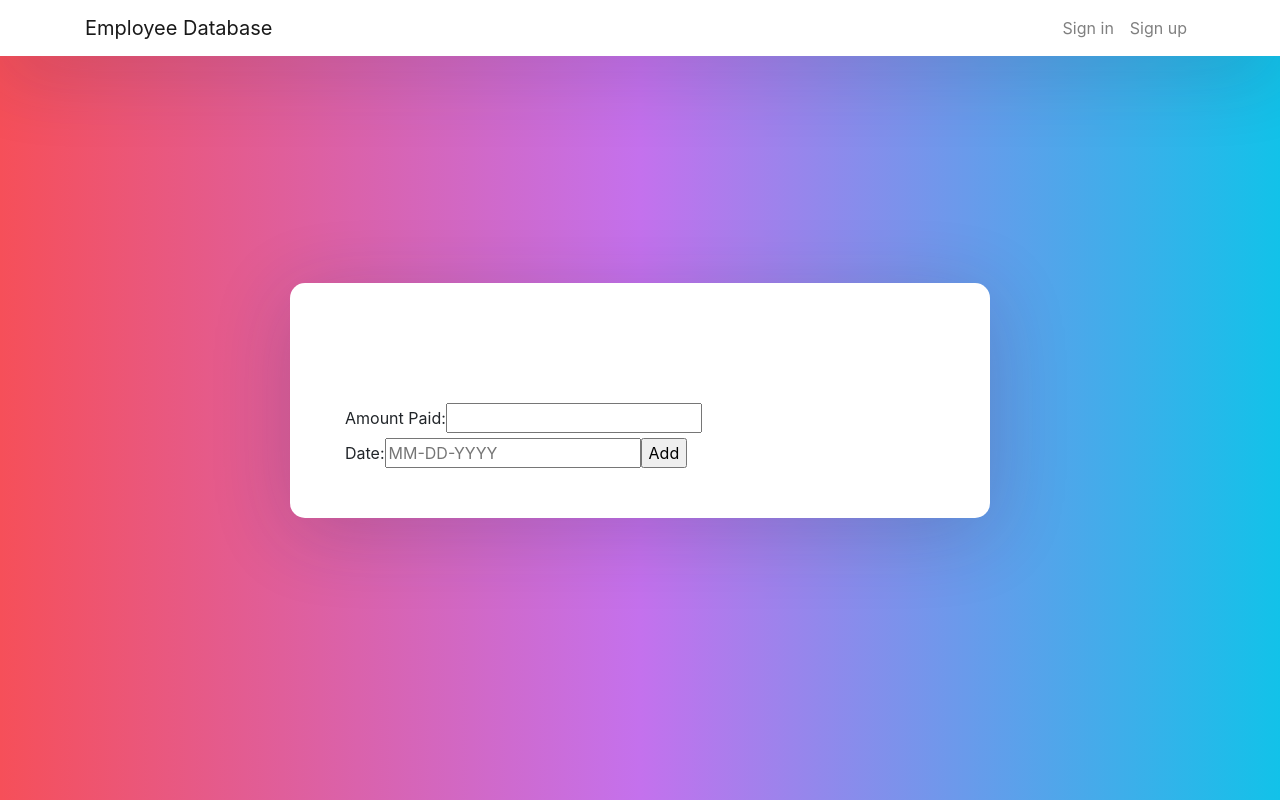
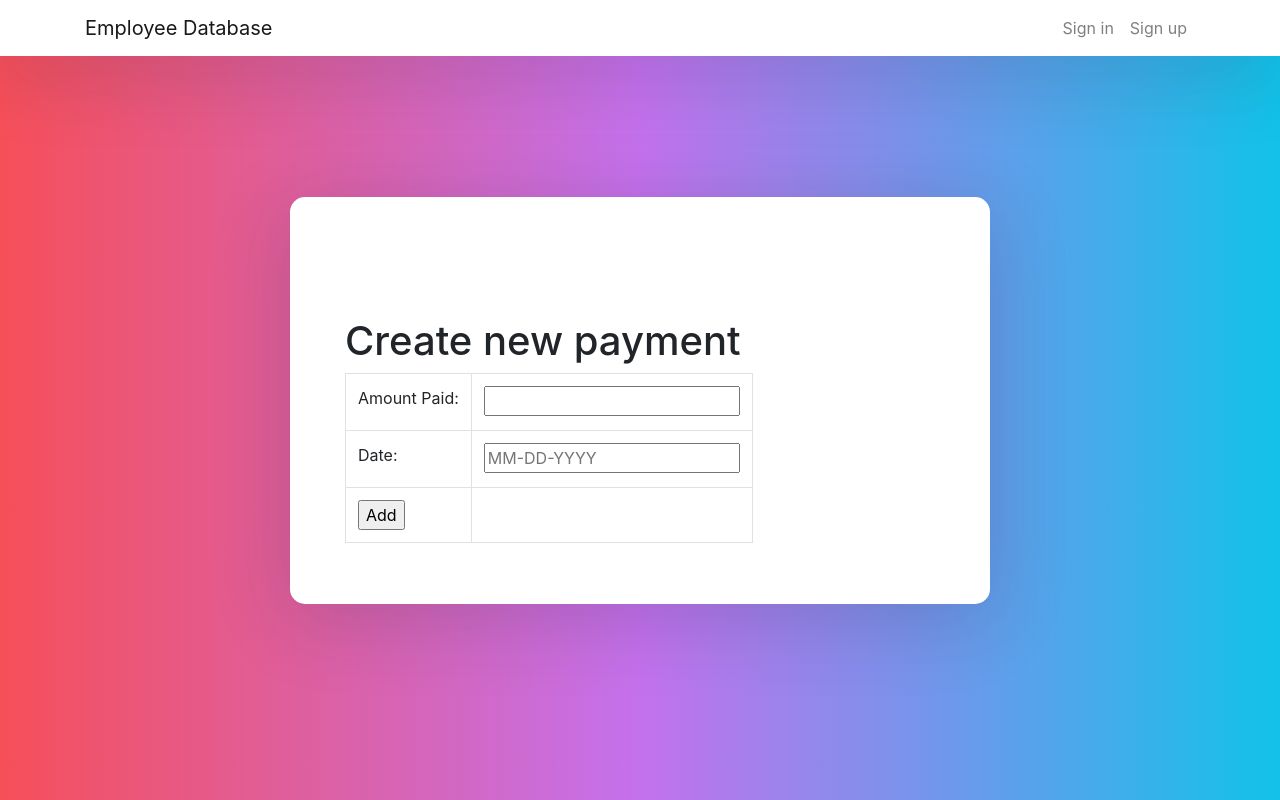
Before and after one commit to kaushikguha/projects_4_front_end, a React (Create React App) app: page /newpmt in a window 1280 px wide. Built offline with nearby package versions, Linux system fonts and the light colour scheme; no server answers.

Commit message:
all routes working

```diff
--- a/src/App.js
+++ b/src/App.js
@@ -162,7 +162,6 @@ class App extends Component{
 
 
   loggingUser= async (e) =>{
-    // const history= useHistory()
     console.log('logging User')
     e.preventDefault()
     const url = baseUrl + '/users/login'
@@ -252,6 +251,11 @@ class App extends Component{
     }
   }
 
+  componentDidMount() {
+    this.appLogin()
+    this.getPmt()
+  }
+
   render(){
     console.log(this.state)
     return (
@@ -292,7 +296,7 @@ class App extends Component{
                 <Route exact path='/'> <Home/></Route>
                 <Route exact path='/loginerror'> <LoginError/></Route>
                 <Route exact path='/registrationerror'> <RegistrationError/></Route>
-                <Route exact path='/newpmt' component= {()=> <NewPmt baseUrl={baseUrl} appLogin={this.appLogin} addPmt={this.addPmt}/>}/>
+                <Route exact path='/newpmt' component= {()=> <NewPmt baseUrl={baseUrl} appLogin={this.appLogin} addPmt={this.addPmt} getPmt={this.getPmt}/>}/>
                 <Route exact path='/logout' component= {()=> <Logout logout={this.logout} />}/>
                 <Route exact path='/pmt' component={() => <UserPmt pmt={this.state.pmt} getPmt={this.getPmt} deletePmt={this.deletePmt} showEditForm={this.showEditForm} appLogin={this.appLogin}/>}/>
                 <Route exact path='/sign-in' component= {()=> <Login loggingUser={this.loggingUser}/>}/>
@@ -301,7 +305,7 @@ class App extends Component{
             </div>
 
               {this.state.modalOpen &&
-                <div>
+                <div class='editform'>
                   <form onSubmit={this.handleSubmit}>
                     <table>
                       <tr>
--- a/src/components/NewPmt.js
+++ b/src/components/NewPmt.js
@@ -1,4 +1,7 @@
 import React, { Component } from 'react'
+import Table from 'react-bootstrap/Table';
+
+
 
 export default class NewForm extends Component {
   constructor (props) {
@@ -39,7 +42,7 @@ export default class NewForm extends Component {
       console.log(res)
       return res.json()
     }).then( data => {
-      this.props.addPmt(data)
+      this.props.getPmt()
       this.setState({
         amt_paid: '',
         pmt_date:''
@@ -51,16 +54,36 @@ export default class NewForm extends Component {
   //https://developer.mozilla.org/en-US/docs/Web/API/HTMLLabelElement/htmlFor
   // read more in htmlFor
   render () {
+    console.log(this.props)
     console.log(this.state)
     return (
       <>
-        <div>
+        <div >
+          <h1> Create new payment</h1>
           <form onSubmit={ (evt) => this.handleSubmit(evt) }>
-            <label htmlFor="amt_paid">Amount Paid: </label>
-            <input type="text" id="amt_paid" name="amt_paid" onChange={ (evt) => this.handleChange(evt) } value={ this.state.amt_paid } /> <br/>
-            <label htmlFor="pmt_date">Date: </label>
-            <input required pattern="^\d{2}-\d{2}-\d{4}$" type="text" id="pmt_date" name="pmt_date" placeholder="MM-DD-YYYY" onChange={ (evt) => this.handleChange(evt) } value={ this.state.pmt_date } />
-            <input type="submit" value="Add" />
+            <Table striped bordered hover>
+              <tr>
+                <td>
+                  <label htmlFor="amt_paid">Amount Paid: </label>
+                </td>
+                <td>
+                  <input type="text" id="amt_paid" name="amt_paid" onChange={ (evt) => this.handleChange(evt) } value={ this.state.amt_paid } /> <br/>
+                </td>
+              </tr>
+              <tr>
+                <td>
+                  <label htmlFor="pmt_date">Date: </label>
+                </td>
+                <td>
+                  <input required pattern="^\d{2}-\d{2}-\d{4}$" type="text" id="pmt_date" name="pmt_date" placeholder="MM-DD-YYYY" onChange={ (evt) => this.handleChange(evt) } value={ this.state.pmt_date } />
+                </td>
+              </tr>
+              <tr>
+                <td>
+                  <input type="submit" value="Add" />
+                </td>
+              </tr>
+            </Table>
           </form>
         </div>
       </>
--- a/src/components/UserPmt.js
+++ b/src/components/UserPmt.js
@@ -5,16 +5,14 @@ import Button from 'react-bootstrap/Button';
 
 export default class UserPmt extends Component {
 
-  componentDidMount() {
-    this.props.appLogin()
-    this.props.getPmt()
+  componentDidMount(){
+
   }
 
-// const UserPmt=(props)=>{
-  // console.log(props)
   render(){
     return (
-
+      <div>
+        <h1> All Payments</h1>
         <Table striped bordered hover>
           <thead>
             <tr>
@@ -41,13 +39,13 @@ export default class UserPmt extends Component {
                   <td >
                     <Button variant="secondary" onClick={()=>this.props.showEditForm(pmt)}>EDIT</Button>
                   </td>
-
                 </tr>
               )
               })
             }
           </tbody>
         </Table>
+      </div>
     )
   }
 }
--- a/src/index.css
+++ b/src/index.css
@@ -57,15 +57,21 @@ body, html, .App, #root, .outer {
 .inner {
   display: flex;
   width: 700px;
-  margin: auto;
+  margin: 0 auto;
   background: #ffffff;
   box-shadow: 0px 14px 80px rgba(34, 35, 58, 0.2);
   padding: 120px 55px 45px 55px;
   border-radius: 15px;
   transition: all .3s;
-
 }
 
+.newpmttable{
+  margin: 0 auto;
+}
+
+.editform{
+  margin: 0 auto;
+}
 
 
 .outer .form-control:focus {
```
Lines whose indentation alone changed are shown as unchanged.
